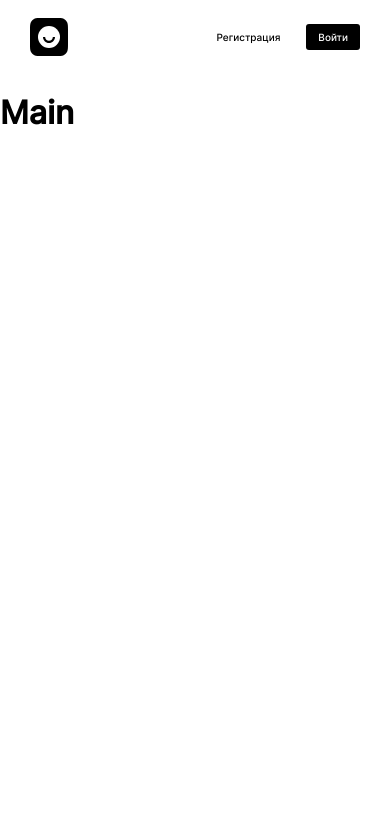
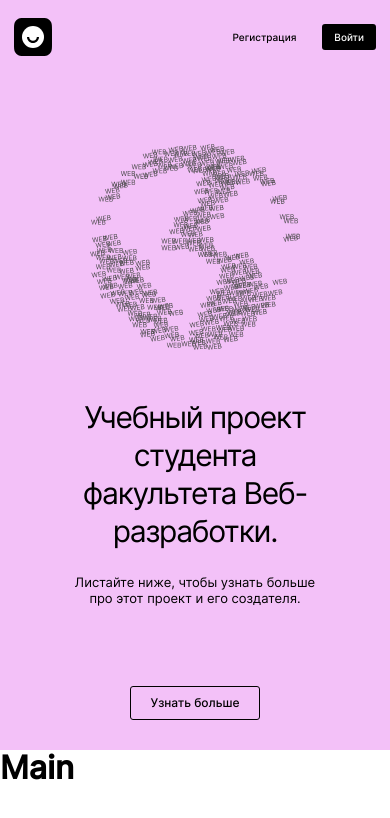
Before and after one commit to TearsOprah/movies-explorer-frontend, a React app: page / in a window 390 px wide. Built offline with nearby package versions, Linux system fonts and the light colour scheme.

Commit message:
feat: верстка Promo

```diff
--- a/src/components/Header/Header.css
+++ b/src/components/Header/Header.css
@@ -19,3 +19,10 @@
     padding-right: 30px;
   }
 }
+
+@media (max-width: 600px) {
+  .header {
+    padding-left: 14px;
+    padding-right: 14px;
+  }
+}
--- a/src/components/Main/Main.jsx
+++ b/src/components/Main/Main.jsx
@@ -1,14 +1,14 @@
 import './Main.css'
 import Header from "../Header/Header";
 import NavTab from "../NavTab/NavTab";
+import Promo from "../Promo/Promo";
 
 export default function Main() {
 
   return (
     <main className={'main'}>
-      <Header>
-        <NavTab />
-      </Header>
+      <Promo />
+
       <h1>Main</h1>
     </main>
   )
--- a/src/components/Promo/Promo.css
+++ b/src/components/Promo/Promo.css
@@ -0,0 +1,114 @@
+.promo {
+  background-color: #F3C1F8;
+  padding-bottom: 75px;
+}
+
+.promo__content {
+  padding-top: 75px;
+  display: flex;
+  justify-content: space-between;
+  padding-left: 70px;
+  padding-right: 70px;
+  align-items: start;
+}
+
+.promo__container {
+
+}
+
+.promo__title {
+  font-style: normal;
+  font-weight: 400;
+  font-size: 50px;
+  line-height: 58px;
+  max-width: 640px;
+}
+
+.promo__description {
+  margin-top: 36px;
+  max-width: 310px;
+  font-style: normal;
+  font-weight: 400;
+  font-size: 13px;
+  line-height: 16px;
+}
+
+.promo__button {
+  margin-top: 146px;
+  border: 1px solid #000000;
+  border-radius: 3px;
+  font-weight: 500;
+  font-size: 12px;
+  line-height: 16px;
+  padding: 8px 20px;
+  color: black;
+  appearance: none;
+  background: none;
+  cursor: pointer;
+}
+
+.promo__image {
+  width: 310px;
+  height: 304px;
+}
+
+@media (max-width: 880px) {
+  .promo__content {
+    flex-direction: column-reverse;
+    align-items: center;
+    text-align: center;
+    gap: 48px;
+    padding-top: 140px;
+  }
+
+  .promo__container {
+    display: flex;
+    flex-direction: column;
+    align-items: center;
+  }
+
+  .promo__title {
+    max-width: 680px;
+    font-size: 40px;
+    line-height: 50px;
+  }
+
+  .promo__description {
+    margin-top: 22px;
+    max-width: 260px;
+  }
+
+  .promo__button {
+    margin-top: 92px;
+  }
+}
+
+@media (max-width: 600px) {
+  .promo__content {
+    padding-top: 70px;
+  }
+
+  .promo__image {
+    width: 210px;
+    height: 206px;
+  }
+
+  .promo__title {
+    font-size: 30px;
+    line-height: 38px;
+    letter-spacing: -0.04em;
+    max-width: 300px;
+  }
+
+  .promo__description {
+    margin-top: 24px;
+  }
+
+  .promo__button {
+    margin-top: 80px;
+  }
+
+  .promo {
+    padding-bottom: 30px;
+  }
+}
--- a/src/components/Promo/Promo.jsx
+++ b/src/components/Promo/Promo.jsx
@@ -1,6 +1,21 @@
 import './Promo.css'
+import NavTab from "../NavTab/NavTab";
+import Header from "../Header/Header";
+import earthImg from '../../images/promo_earth.svg';
 export default function Promo() {
   return (
-    <></>
+    <section className={'promo'}>
+      <Header>
+        <NavTab />
+      </Header>
+      <div className={'promo__content'}>
+        <div className={'promo__container'}>
+          <h1 className={'promo__title'}>Учебный проект студента факультета Веб-разработки.</h1>
+          <p className={'promo__description'}>Листайте ниже, чтобы узнать больше про этот проект и его создателя.</p>
+          <button className={'promo__button'}>Узнать больше</button>
+        </div>
+        <img className={'promo__image'} src={earthImg} alt={'earth'} />
+      </div>
+    </section>
   )
 }
```
Also changed, not shown: src/vendor/normalize.css.
